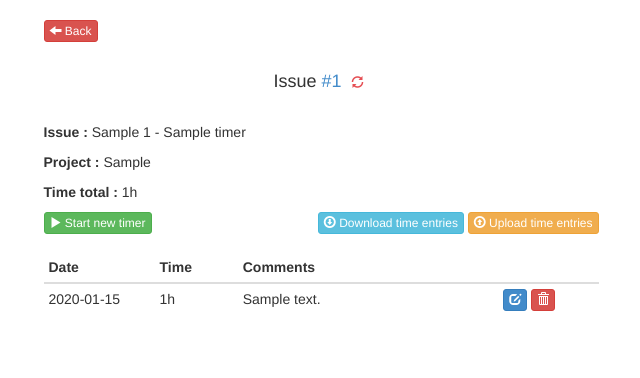
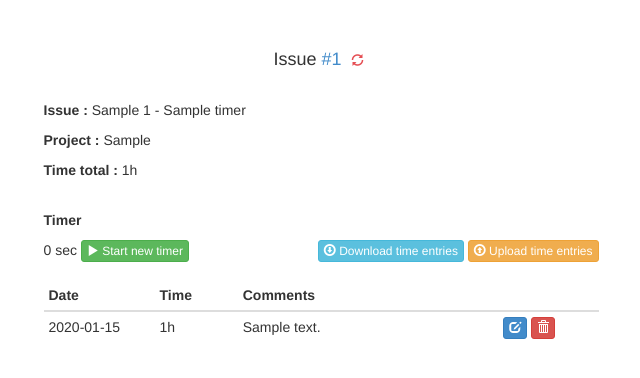
Before and after one commit to JulienDrecq/RedmineTimer, a Django app: page /timer/1 in a window 1280 px wide. Shown: the part 53-431 px from the top of the page, without its empty margins (319-959 px from the left). Run offline with Django 3.2, Linux system fonts and the light colour scheme; a user stored in the database is signed in; tables that the repository leaves empty hold one stand-in row (values such as "Sample post"); parts of the project's set-up code (start-up, migrations or seed data) failed here and were passed over; some libraries are stand-ins or nearby versions.

Commit message:
[ADD] ADD Jquery Timer

```diff
--- a/core/forms.py
+++ b/core/forms.py
@@ -1,6 +1,5 @@
 from django import forms
 from django.utils.translation import gettext_lazy as _
-from django.forms.extras.widgets import SelectDateWidget
 
 
 class LoginForm(forms.Form):
--- a/core/static/css/redminetimer.css
+++ b/core/static/css/redminetimer.css
@@ -105,3 +105,9 @@ hr {
     margin-top:30px;
 }
 /** END FILTER DATE **/
+
+/** TIMER **/
+#button_save, #button_reset {
+    display: none;
+}
+/** END TIMER **/
--- a/core/static/js/redminetimer.js
+++ b/core/static/js/redminetimer.js
@@ -82,3 +82,62 @@ $('#filter-date').on('hidden.bs.modal', function (e) {
     $("#form-filter-date :input[name='end_date']").val('');
 });
 // END FILTER DATE
+
+// TIMER
+var TimerIssue = new (function() {
+    var $stopwatch, // Stopwatch element on the page
+        currentTime = 0, // Current time in hundredths of a second
+        updateTimer = function() {
+            $stopwatch.html(formatTime(++currentTime));
+        },
+        init = function() {
+            $stopwatch = $('#stopwatch');
+            TimerIssue.Timer = $.timer(updateTimer, 1000, false);
+        };
+    this.resetStopwatch = function() {
+        currentTime = -1;
+        this.Timer.stop().once();
+        var $button_save = $('#button_save');
+        $button_save.css('display', 'none');
+        var $button_reset = $('#button_reset');
+        $button_reset.css('display', 'none');
+    };
+    this.toggle = function() {
+        this.Timer.toggle();
+        var $play_pause_timer = $('#play_pause_timer');
+        var $button_save = $('#button_save');
+        $button_save.css('display', 'inline-block');
+        var $button_reset = $('#button_reset');
+        $button_reset.css('display', 'inline-block');
+        $play_pause_timer.children('.timer-text').text('');
+        if (this.Timer.isActive) {
+            $play_pause_timer.removeClass('btn-success').addClass('btn-warning');
+            $play_pause_timer.children('.glyphicon').removeClass('glyphicon-play').addClass('glyphicon-pause');
+        } else {
+            $play_pause_timer.removeClass('btn-warning').addClass('btn-success');
+            $play_pause_timer.children('.glyphicon').removeClass('glyphicon-pause').addClass('glyphicon-play');
+        }
+    };
+    $(init);
+});
+// END TIMER
+
+// functions
+function pad(number, length) {
+    var str = '' + number;
+    while (str.length < length) {str = '0' + str;}
+    return str;
+}
+
+function formatTime(time) {
+    var hours = parseInt(time / 6000),
+        min = parseInt(time / 60) - (hours * 60),
+        sec = time - (min * 60) - (hours * 6000);
+    if (hours == 0 && min == 0) {
+        return sec + " sec"
+    } else if (hours == 0) {
+        return pad(min, 2) + ":" + pad(sec, 2) + " min"
+    } else {
+        return pad(hours, 2) + ":" + pad(min, 2) + ":" + pad(sec, 2)
+    }
+}
--- a/core/templates/core/base/base.html
+++ b/core/templates/core/base/base.html
@@ -33,6 +33,8 @@
     <script src="{% static './js/bootstrap.min.js' %}"></script>
     <!-- Bootstrap DatePicker JS -->
     <script src="{% static './js/bootstrap-datepicker.min.js' %}"></script>
+    <!-- Jquery Timer -->
+    <script src="{% static './js/jquery.timer.js' %}"></script>
     <!-- RedmineTimer JS -->
     <script src="{% static './js/redminetimer.js' %}"></script>
     </body>
--- a/core/templates/core/home.html
+++ b/core/templates/core/home.html
@@ -46,7 +46,7 @@
 
     <div class="row">
         <button type="button" class="btn btn-success pull-right btn-sm" data-toggle="modal" data-target="#new-timer">
-            <span class="glyphicon glyphicon-plus-sign"></span> New timer
+            <span class="glyphicon glyphicon-search"></span> Search issue
         </button>
 
         <br /><br /><br />
@@ -64,7 +64,7 @@
                     <thead>
                         <tr>
                             <th> Description</th>
-                            <th> Projet</th>
+                            <th> Project</th>
                             <th> Link On Redmine </th>
                             <th> Time </th>
                             <th> Action </th>
@@ -75,7 +75,7 @@
                             <tr>
                                 <td style="width: 50%;"> <a href="{% url 'core_timer' timer_id=value.timer.id %}">{{ value.timer }}</a></td>
                                 <td style="width: 25%;"> {{ value.timer.project }}</td>
-                                <td> <a target="_blank" href="{{ timer.get_link_issue_on_redmine }}">#{{ value.timer.redmine_issue_id }}</a>
+                                <td> <a target="_blank" href="{{ value.timer.get_link_issue_on_redmine }}">#{{ value.timer.redmine_issue_id }}</a>
                                 <td style="width: 5%;"> {{ value.time_timer|display_format_time }}</td>
                                 <td> <a href=""><span class="glyphicon glyphicon-play"> </span></a> <a href=""><span class="glyphicon glyphicon-stop"> </span></a> </td>
                             </tr>
--- a/core/templates/core/modal/new_timer.html
+++ b/core/templates/core/modal/new_timer.html
@@ -6,7 +6,7 @@
             <div class="modal-content">
                 <div class="modal-header">
                     <button type="button" class="close" data-dismiss="modal" aria-hidden="true">&times;</button>
-                    <h4 class="modal-title" id="new-timer-label">Add new timer</h4>
+                    <h4 class="modal-title" id="new-timer-label">Search issue for new timer</h4>
                 </div>
                 <form class="form-horizontal" method="post" action="{% url 'core_new_timer' %}" id="form-new-timer">
                     {% csrf_token %}
--- a/core/templates/core/timer.html
+++ b/core/templates/core/timer.html
@@ -11,6 +11,7 @@
 
 {% block content %}
 <div class="container">
+    <!--
     <div class="row">
         <div class="col-md-6 col-md-offset-3">
             <a href="#" onClick="history.go(-1); return false;" role="button" class="btn btn-danger btn-xs pull-left">
@@ -19,6 +20,7 @@
             </a>
         </div>
     </div>
+    -->
 
     <div class="row">
         <div class="col-md-6 col-md-offset-3">
@@ -59,11 +61,19 @@
             <p><b>Issue : </b>{{ timer }}</p>
             <p><b>Project : </b>{{ timer.project }}</p>
             <p><b>Time total : </b>{{ timer.get_time_total|display_format_time }} </p>
-
+            <br />
+            <p><b>Timer</b></p>
             <div class="pull-left">
-                <a href="#" role="button" class="btn btn-success btn-xs">
+                <span id="stopwatch">0 sec</span>
+                <a href="#" id="play_pause_timer" onclick='TimerIssue.toggle();' role="button" class="btn btn-success btn-xs">
                     <span class="glyphicon glyphicon-play" aria-hidden="true"></span>
-                    Start new timer
+                    <span class="timer-text"> Start new timer </span>
+                </a>
+                <a href="#" id="button_save" role="button" class="btn btn-primary btn-xs">
+                    <span class="glyphicon glyphicon-save" aria-hidden="true"></span>
+                </a>
+                <a href="#" id="button_reset" onclick='TimerIssue.resetStopwatch();' role="button" class="btn btn-danger btn-xs">
+                    <span class="glyphicon glyphicon-refresh" aria-hidden="true"></span>
                 </a>
             </div>
 
```
Also changed, not shown: core/static/js/jquery.timer.js (added).
